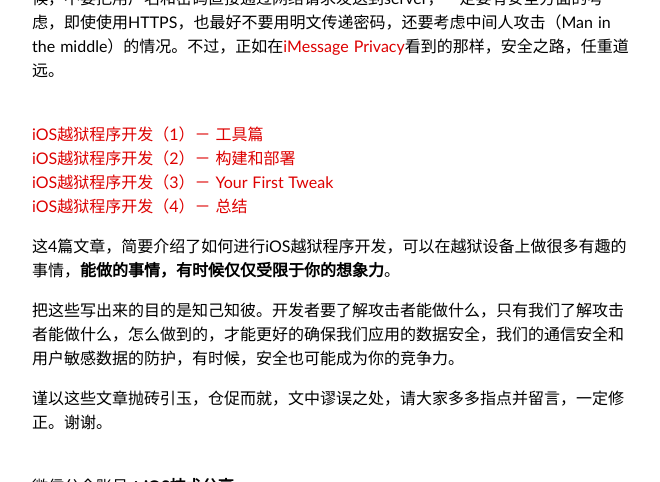
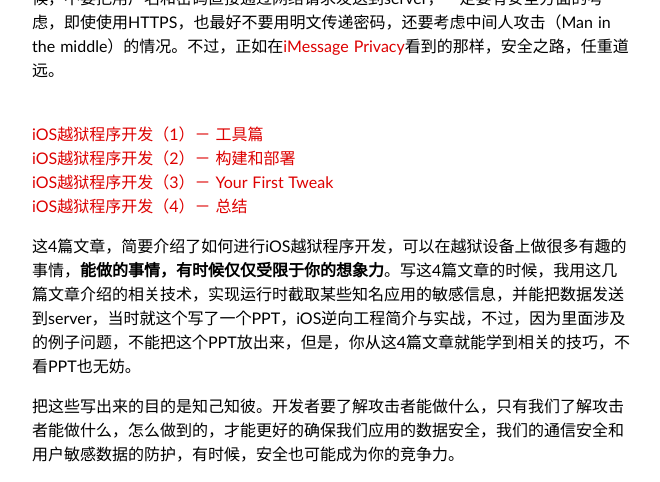
Before and after one commit to wufawei/wufawei.github.com, a Jekyll site: the page built from _posts/201311/2013-11-17-ios-application-security-summary.md, in a window 1280 px wide and 900 px high, scrolled down 953 px, cut to the strip 0-482 px from the top of the window. Shown: the whole strip, without its empty margins (308-968 px from the left). Built offline with Jekyll 4.4.1, drawn with Linux system fonts in a browser that asks for light colours; some web fonts are replaced; Markdown is read by kramdown in place of the engine named in the settings; comment, search, counter and statistics services are not loaded.

Commit message:
modify content

```diff
--- a/_posts/201311/2013-11-17-ios-application-security-summary.md
+++ b/_posts/201311/2013-11-17-ios-application-security-summary.md
@@ -50,7 +50,7 @@ tags:
 [iOS越狱程序开发（3）－ Your First Tweak][3]
 [iOS越狱程序开发（4）－ 总结][4]
 
-这4篇文章，简要介绍了如何进行iOS越狱程序开发，可以在越狱设备上做很多有趣的事情，**能做的事情，有时候仅仅受限于你的想象力**。
+这4篇文章，简要介绍了如何进行iOS越狱程序开发，可以在越狱设备上做很多有趣的事情，**能做的事情，有时候仅仅受限于你的想象力**。写这4篇文章的时候，我用这几篇文章介绍的相关技术，实现运行时截取某些知名应用的敏感信息，并能把数据发送到server，当时就这个写了一个PPT，iOS逆向工程简介与实战，不过，因为里面涉及的例子问题，不能把这个PPT放出来，但是，你从这4篇文章就能学到相关的技巧，不看PPT也无妨。
 
 
 把这些写出来的目的是知己知彼。开发者要了解攻击者能做什么，只有我们了解攻击者能做什么，怎么做到的，才能更好的确保我们应用的数据安全，我们的通信安全和用户敏感数据的防护，有时候，安全也可能成为你的竞争力。
```
